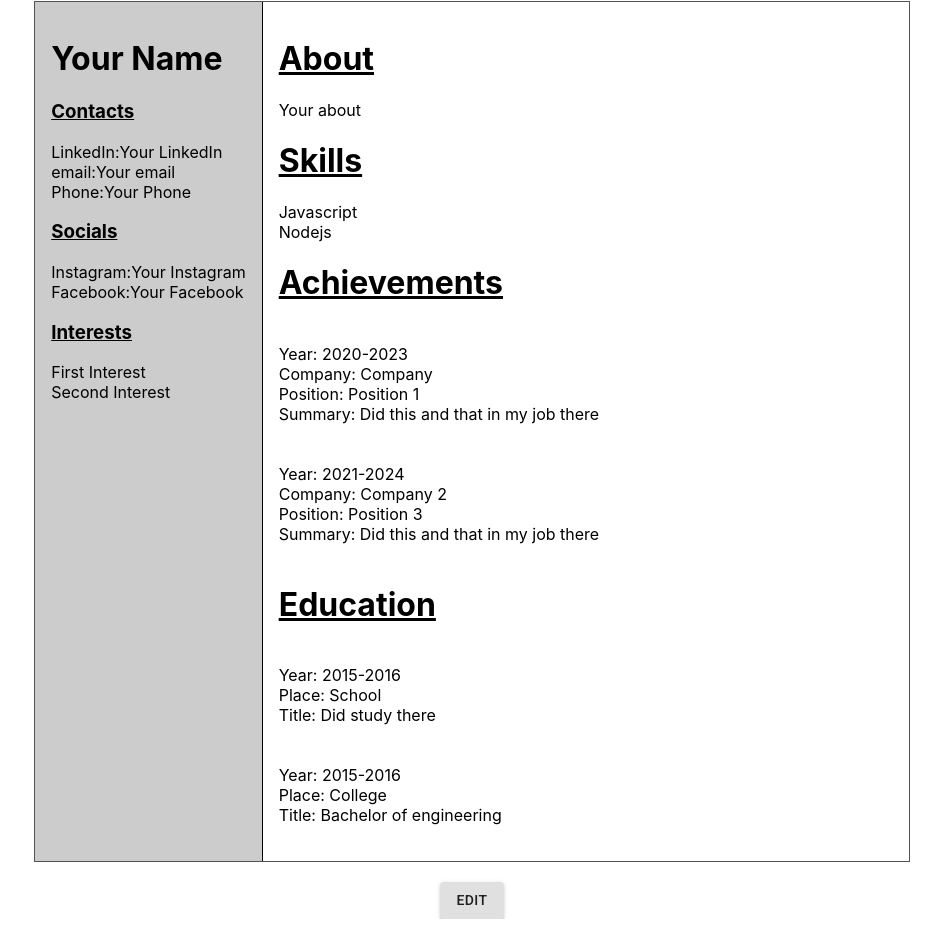
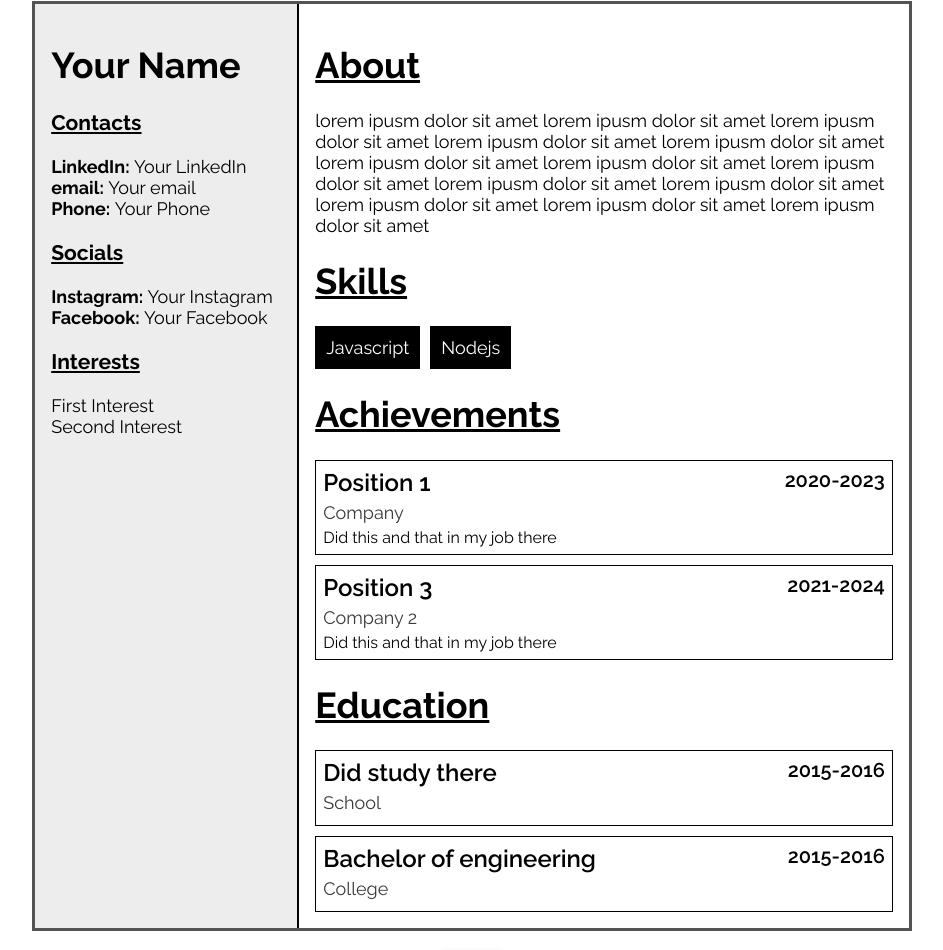
Before and after one commit to aayushmau5/cv-generator, a React (Create React App) app: page / in a window 1280 px wide. Shown: the part 180-1130 px from the top of the page, without its empty margins (168-1111 px from the left). Before the commit the page ends 1099 px from the top, so only its background shows below. Built offline with nearby package versions, Linux system fonts and the light colour scheme.

Commit message:
Improve Styles

```diff
--- a/public/index.html
+++ b/public/index.html
@@ -4,11 +4,16 @@
     <meta charset="utf-8" />
     <meta name="viewport" content="width=device-width, initial-scale=1" />
     <meta name="theme-color" content="#000000" />
-    <link rel="stylesheet" href="https://fonts.googleapis.com/css?family=Roboto:300,400,500,700&display=swap" />
-    <meta
-      name="description"
-      content="CV Generator made using React"
+    <link rel="preconnect" href="https://fonts.gstatic.com" />
+    <link
+      rel="stylesheet"
+      href="https://fonts.googleapis.com/css?family=Roboto:300,400,500,700&display=swap"
     />
+    <link
+      href="https://fonts.googleapis.com/css2?family=Raleway:wght@400;600;700&display=swap"
+      rel="stylesheet"
+    />
+    <meta name="description" content="CV Generator made using React" />
     <title>CV Generator</title>
   </head>
   <body>
--- a/src/App.css
+++ b/src/App.css
@@ -28,6 +28,89 @@
   color: #61dafb;
 }
 
+.skills {
+  display: flex;
+  flex-wrap: wrap;
+  gap: 10px;
+}
+
+.skill {
+  border: 1px solid black;
+  background-color: black;
+  color: white;
+  padding: 10px;
+  box-shadow: 0px 0px 5px solid black;
+}
+
+.achievements {
+  width: 100%;
+  display: flex;
+  flex-direction: column;
+  flex-wrap: wrap;
+  gap: 10px;
+}
+
+.achievement {
+  border: 1px solid black;
+  padding: 7px;
+  box-shadow: 0px 0px 5px solid black;
+  display: flex;
+}
+
+.info {
+  display: flex;
+  flex-direction: column;
+  flex-grow: 1;
+}
+
+.year-container {
+  display: flex;
+}
+
+.education-container {
+  width: 100%;
+  display: flex;
+  flex-direction: column;
+  flex-wrap: wrap;
+  gap: 10px;
+}
+
+.education {
+  border: 1px solid black;
+  padding: 7px;
+  box-shadow: 0px 0px 5px solid black;
+  display: flex;
+}
+
+.position {
+  font-size: 24px;
+  font-weight: 600;
+}
+
+.company {
+  color: rgb(59, 58, 58);
+  margin: 5px 0;
+}
+
+.summary {
+  font-size: 16px;
+}
+
+.year {
+  font-size: 20px;
+  font-weight: 600;
+}
+
+.degree {
+  font-size: 24px;
+  font-weight: 600;
+}
+
+.place {
+  color: rgb(59, 58, 58);
+  margin: 5px 0;
+}
+
 @keyframes App-logo-spin {
   from {
     transform: rotate(0deg);
--- a/src/components/achievements.js
+++ b/src/components/achievements.js
@@ -8,7 +8,14 @@ const Achievements = (props) => {
 
   const achievementsArray = props.value.map((obj) => {
     return (
-      <div key={obj.id}>
+      <div className="achievement" key={obj.id}>
+        <div className="info">
+          <span className="position">{obj.position}</span>
+          <span className="company">{obj.company}</span>
+          <span className="summary">{obj.summary}</span>
+        </div>
+        <div className="year-container">
+          <span className="year">{obj.year}</span>
           {props.showEditor ? (
             <FaTrash
               style={{ marginLeft: "5px", cursor: "pointer" }}
@@ -16,16 +23,7 @@ const Achievements = (props) => {
               onClick={() => props.deleteState("achievements", obj.id)}
             />
           ) : null}
-        <br />
-        Year: {obj.year}
-        <br />
-        Company: {obj.company}
-        <br />
-        Position: {obj.position}
-        <br />
-        Summary: {obj.summary}
-        <br />
-        <br />
+        </div>
       </div>
     );
   });
@@ -53,7 +51,7 @@ const Achievements = (props) => {
             />
           ) : null}
         </h1>
-        {achievementsArray}
+        <div className="achievements">{achievementsArray}</div>
       </div>
     </>
   );
--- a/src/components/contacts.js
+++ b/src/components/contacts.js
@@ -13,7 +13,7 @@ const Contacts = (props) => {
   const contactsArray = props.value;
   const output = contactsArray.map((obj) => (
     <div key={obj.id}>
-      {obj.place}:{obj.value}{" "}
+      <strong>{obj.place}: </strong>{obj.value}{" "}
       {props.showEditor ? (
         <FaTrash
           style={{ marginLeft: "5px", cursor: "pointer" }}
--- a/src/components/education.js
+++ b/src/components/education.js
@@ -8,7 +8,13 @@ const Education = (props) => {
 
   const educationArray = props.value.map((obj) => {
     return (
-      <div key={obj.id}>
+      <div className="education" key={obj.id}>
+        <div className="info">
+          <span className="degree">{obj.title}</span>
+          <span className="place">{obj.place}</span>
+        </div>
+        <div className="year-container">
+          <span className="year">{obj.year}</span>
           {props.showEditor ? (
             <FaTrash
               style={{ marginLeft: "5px", cursor: "pointer" }}
@@ -16,14 +22,7 @@ const Education = (props) => {
               onClick={() => props.deleteState("education", obj.id)}
             />
           ) : null}
-        <br />
-        Year: {obj.year}
-        <br />
-        Place: {obj.place}
-        <br />
-        Title: {obj.title}
-        <br />
-        <br />
+        </div>
       </div>
     );
   });
@@ -51,7 +50,7 @@ const Education = (props) => {
             />
           ) : null}
         </h1>
-        {educationArray}
+        <div className="education-container">{educationArray}</div>
       </div>
     </>
   );
--- a/src/components/skills.js
+++ b/src/components/skills.js
@@ -8,7 +8,7 @@ const Skills = (props) => {
 
   const skillsArray = props.value.map((obj) => {
     return (
-      <div key={obj.id}>
+      <div className="skill" key={obj.id}>
         {obj.skill}
         {props.showEditor ? (
           <FaTrash
@@ -44,7 +44,7 @@ const Skills = (props) => {
             />
           ) : null}
         </h1>
-        {skillsArray}
+        <div className="skills">{skillsArray}</div>
       </div>
     </>
   );
--- a/src/components/social.js
+++ b/src/components/social.js
@@ -13,7 +13,7 @@ const Social = (props) => {
   const socialArray = props.value;
   const output = socialArray.map((obj) => (
     <div key={obj.id}>
-      {obj.website}:{obj.username}
+      <strong>{obj.website}: </strong>{obj.username}
       {props.showEditor ? (
         <FaTrash
           style={{ marginLeft: "5px", cursor: "pointer" }}
--- a/src/containers/cv.js
+++ b/src/containers/cv.js
@@ -55,7 +55,8 @@ class CV extends Component {
         interest: "Second Interest",
       },
     ],
-    about: "Your about",
+    about:
+      "lorem ipusm dolor sit amet lorem ipusm dolor sit amet lorem ipusm dolor sit amet lorem ipusm dolor sit amet lorem ipusm dolor sit amet lorem ipusm dolor sit amet lorem ipusm dolor sit amet lorem ipusm dolor sit amet lorem ipusm dolor sit amet lorem ipusm dolor sit amet lorem ipusm dolor sit amet lorem ipusm dolor sit amet lorem ipusm dolor sit amet",
     skills: [
       {
         id: 0,
--- a/src/containers/cv.module.css
+++ b/src/containers/cv.module.css
@@ -3,6 +3,8 @@
     height: 90vh;
     padding: 1rem;
     box-sizing: border-box;
+    font-family: 'Raleway';
+    font-size: 18px;
 }
 
 .Buttons {
@@ -12,21 +14,23 @@
 }
 
 .Container {
-    border: 1px solid rgb(83, 83, 83);
+    border: 3px solid rgb(83, 83, 83);
     margin: auto;
     max-width: 70%;
     display: flex;
 }
 
 .Left_side {
-    background-color: #ccc;
+    background-color: #EDEDED;
     padding: 1rem;
     max-width: 300px;
+    min-width: 230px;
     word-wrap: break-word;
 }
 
 .Right_side {
-    border-left:1px solid black;
+    border-left:2px solid black;
     padding: 1rem;
     word-wrap: break-word;
+    width: 100%;
 }
```
Lines whose indentation alone changed are shown as unchanged.
